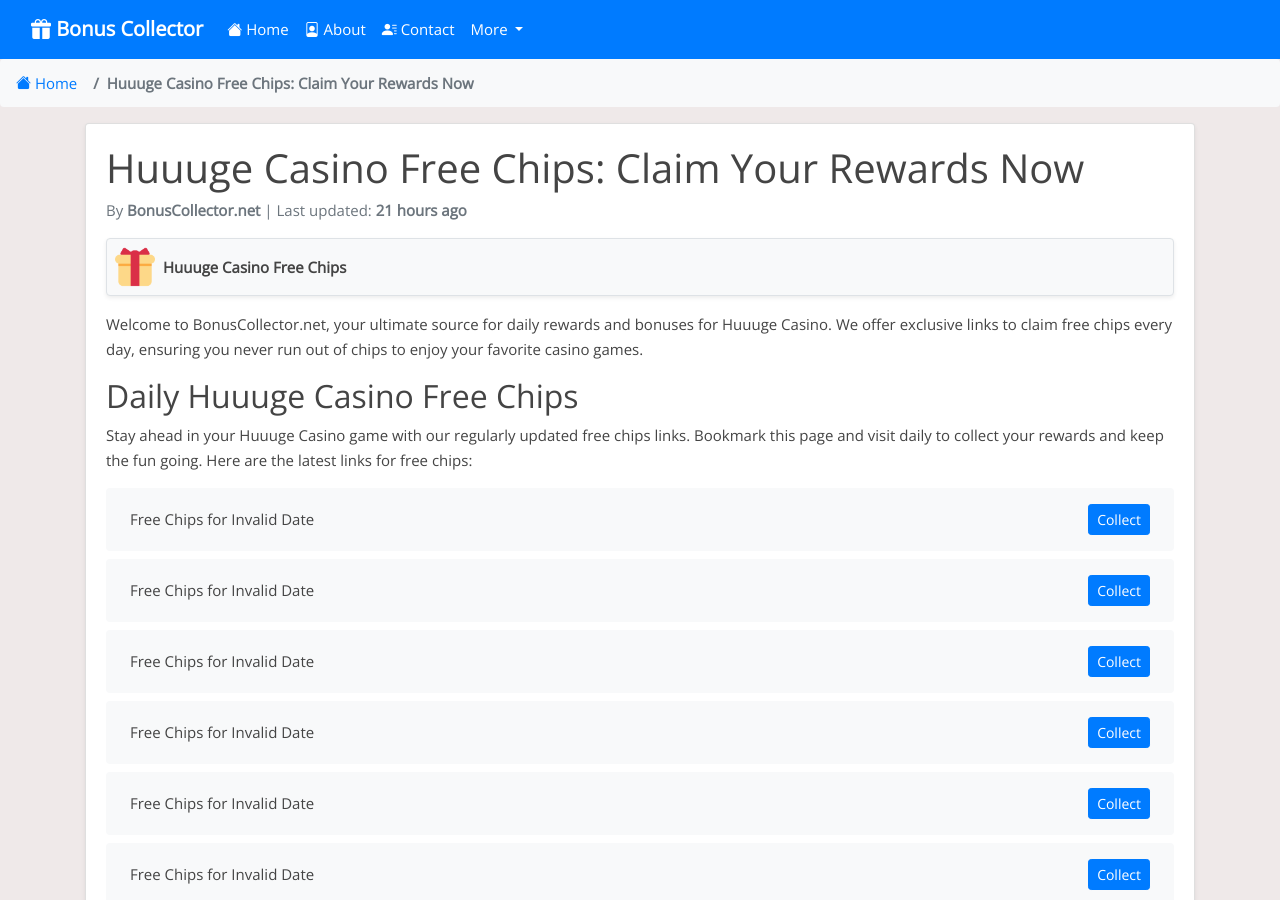
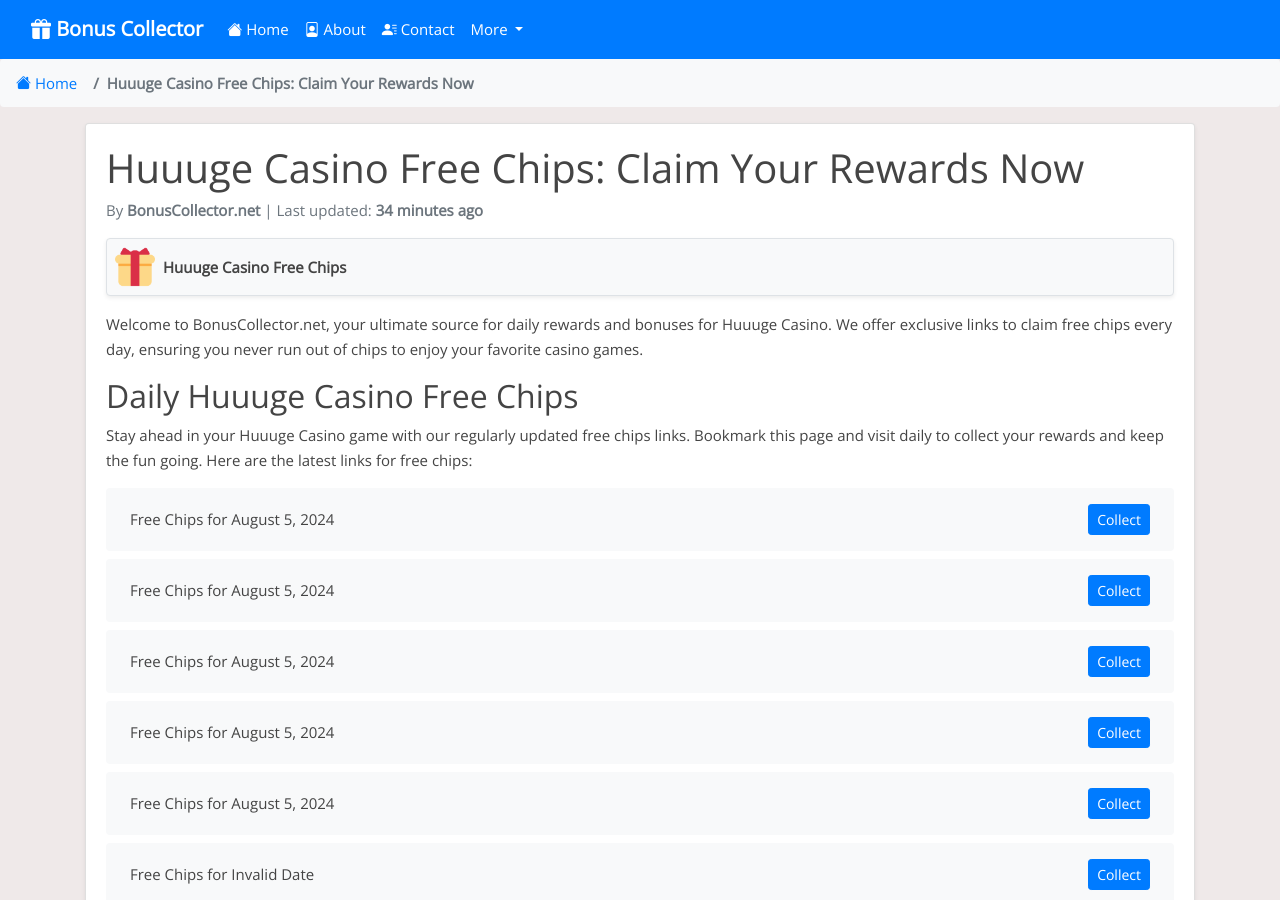
Before and after one commit to Prollad99/bs-net, a Jekyll site: the page built from _posts/2024-06-29-huuuge-casino.md, in a window 1280 px wide and 900 px high. Built offline with Jekyll 4.4.1, drawn with Linux system fonts in a browser that asks for light colours; nearby versions of some CDN libraries; comment, search, counter and statistics services are not loaded; some of the changed text lies outside the part shown.

Commit message:
Update huuuge-casino reward links and last modified date

```diff
--- a/_data/include_files.yml
+++ b/_data/include_files.yml
@@ -53,7 +53,7 @@
   last_modified: 2024-08-05 03:34:01
 
 huuuge-casino.html:
-  last_modified: 2024-08-04 06:23:54
+  last_modified: 2024-08-05 03:34:05
 
 island-king.html:
   last_modified: 2024-08-04 06:26:15
--- a/_includes/huuuge-casino.html
+++ b/_includes/huuuge-casino.html
@@ -1,4 +1,24 @@
 <ul class="list-group mt-3 mb-4">
+  <li class="list-group-item d-flex justify-content-between align-items-center">
+    <span>Free Chips for August 5, 2024</span>
+    <a href="https://2rc7.app.link/zOxmK5dWMLb" class="btn btn-primary btn-sm">Collect</a>
+  </li>
+  <li class="list-group-item d-flex justify-content-between align-items-center">
+    <span>Free Chips for August 5, 2024</span>
+    <a href="http://2rc7.app.link/gYMI4nhWMLb" class="btn btn-primary btn-sm">Collect</a>
+  </li>
+  <li class="list-group-item d-flex justify-content-between align-items-center">
+    <span>Free Chips for August 5, 2024</span>
+    <a href="https://2rc7.app.link/48cXftMwLLb" class="btn btn-primary btn-sm">Collect</a>
+  </li>
+  <li class="list-group-item d-flex justify-content-between align-items-center">
+    <span>Free Chips for August 5, 2024</span>
+    <a href="https://2rc7.app.link/MLtuvJBwLLb" class="btn btn-primary btn-sm">Collect</a>
+  </li>
+  <li class="list-group-item d-flex justify-content-between align-items-center">
+    <span>Free Chips for August 5, 2024</span>
+    <a href="http://2rc7.app.link/0FawnAFwLLb" class="btn btn-primary btn-sm">Collect</a>
+  </li>
   <li class="list-group-item d-flex justify-content-between align-items-center">
     <span>Free Chips for Invalid Date</span>
     <a href="https://2rc7.app.link/fLWDmKO2JLb" class="btn btn-primary btn-sm">Collect</a>
@@ -379,24 +399,4 @@
     <span>Free Chips for Invalid Date</span>
     <a href="https://2rc7.app.link/0GExzyrmxKb" class="btn btn-primary btn-sm">Collect</a>
   </li>
-  <li class="list-group-item d-flex justify-content-between align-items-center">
-    <span>Free Chips for Invalid Date</span>
-    <a href="https://2rc7.app.link/PlSquyrmxKb" class="btn btn-primary btn-sm">Collect</a>
-  </li>
-  <li class="list-group-item d-flex justify-content-between align-items-center">
-    <span>Free Chips for Invalid Date</span>
-    <a href="https://2rc7.app.link/OLtvPMrkvKb" class="btn btn-primary btn-sm">Collect</a>
-  </li>
-  <li class="list-group-item d-flex justify-content-between align-items-center">
-    <span>Free Chips for Invalid Date</span>
-    <a href="http://2rc7.app.link/TW5wLMrkvKb" class="btn btn-primary btn-sm">Collect</a>
-  </li>
-  <li class="list-group-item d-flex justify-content-between align-items-center">
-    <span>Free Chips for August 3, 2024</span>
-    <a href="https://2rc7.app.link/v4qzgovjlKb" class="btn btn-primary btn-sm">Collect</a>
-  </li>
-  <li class="list-group-item d-flex justify-content-between align-items-center">
-    <span>Free Chips for August 3, 2024</span>
-    <a href="https://2rc7.app.link/pUgu7nvjlKb" class="btn btn-primary btn-sm">Collect</a>
-  </li>
 </ul>
```
Also changed, not shown: links-json/huuuge-casino.json (+20 -17 lines).
